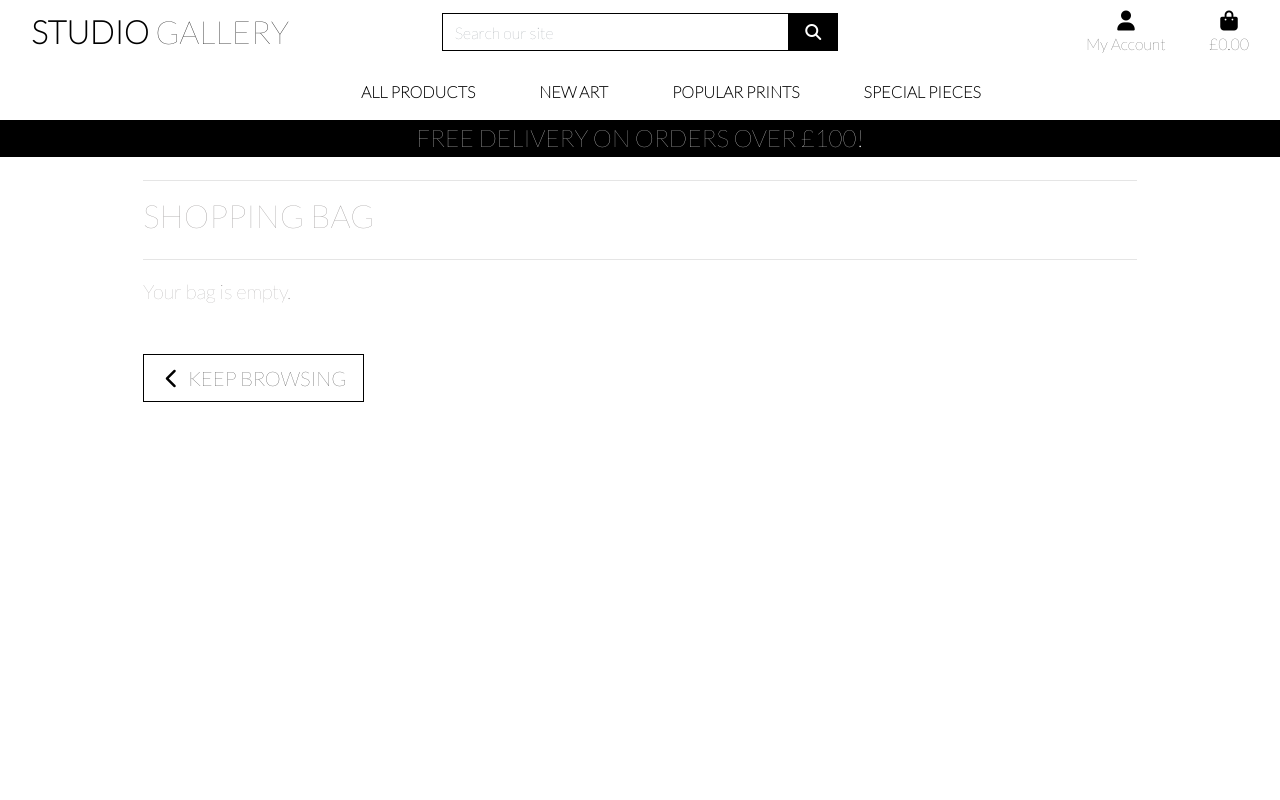
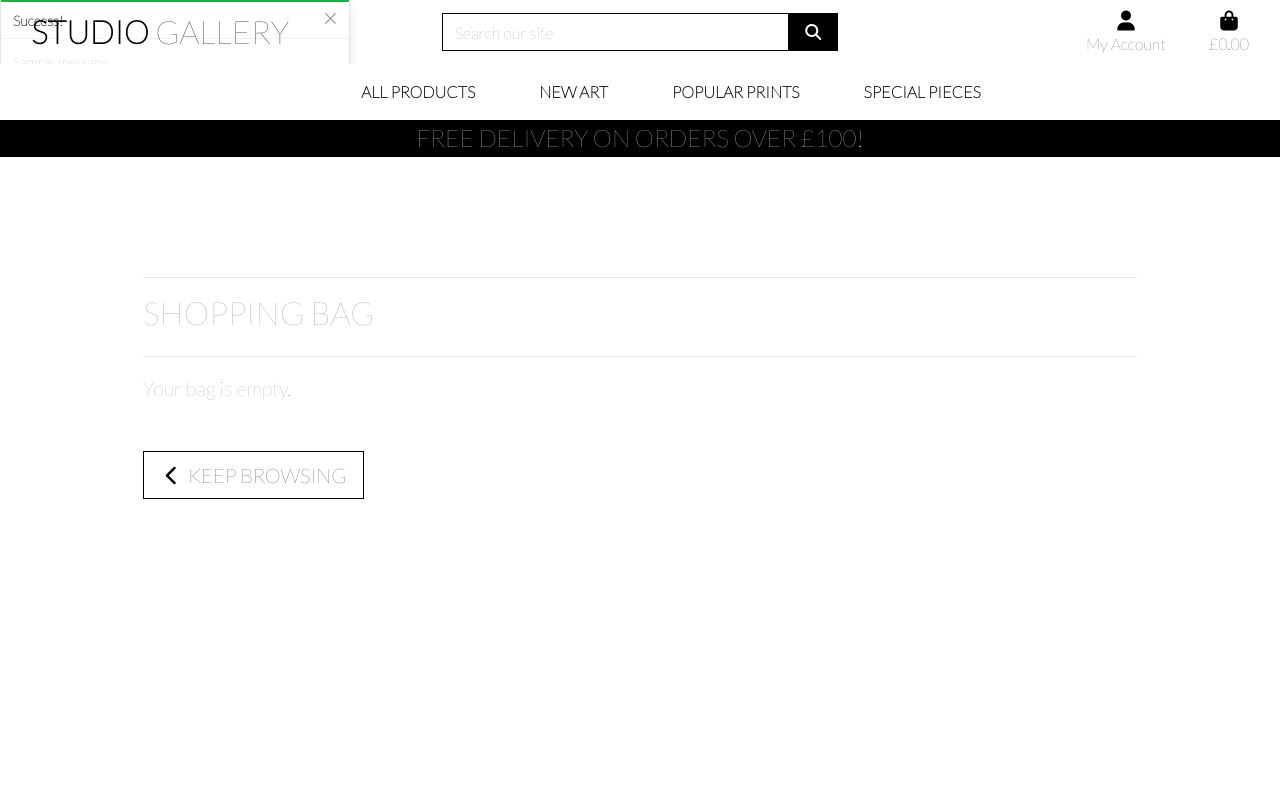
Before and after one commit to RhiH/studio_gallery, a Django app: page /bag/ in a window 1280 px wide. Run offline with Django 3.2, Linux system fonts and the light colour scheme; one stand-in notice (Sample message) is shown; some libraries are stand-ins or nearby versions.

Commit message:
created toasts

```diff
--- a/bag/views.py
+++ b/bag/views.py
@@ -1,5 +1,7 @@
 from django.shortcuts import render, redirect, reverse, HttpResponse, get_object_or_404
 from django.contrib import messages
+
+from products.models import Product
 
 # Create your views here.
 
@@ -11,6 +13,7 @@ def view_bag(request):
 def add_to_bag(request, item_id):
     """ Add a quantity of the specified product to the shopping bag """
 
+    product = Product.objects.get(pk=item_id)
     quantity = int(request.POST.get('quantity'))
     redirect_url = request.POST.get('redirect_url')
     bag = request.session.get('bag', {})
@@ -19,6 +22,7 @@ def add_to_bag(request, item_id):
         bag[item_id] += quantity
     else:
         bag[item_id] = quantity
+        messages.success(request, f'Added {product.name} to your basket')
 
     request.session['bag'] = bag
     return redirect(redirect_url)
--- a/static/css/base.css
+++ b/static/css/base.css
@@ -95,6 +95,22 @@ a.category-badge > span.badge:hover {
     cursor: pointer;
 }
 
+/* ------------------------------- bootstrap toasts */
+
+.message-container {
+    position: fixed;
+    top: 72px;
+    right: 15px;
+    z-index: 99999999999;
+}
+
+.custom-toast {
+    overflow: visible;
+}
+
+.toast-capper {
+    height: 2px;
+}
 
 
 /* -------------------------------- Media Queries */
--- a/studio_gallery/settings.py
+++ b/studio_gallery/settings.py
@@ -79,6 +79,7 @@ TEMPLATES = [
     },
 ]
 
+MESSAGE_STORAGE = 'django.contrib.messages.storage.session.SessionStorage'
 
 AUTHENTICATION_BACKENDS = [
     # Needed to login by username in Django admin, regardless of `allauth`
--- a/templates/base.html
+++ b/templates/base.html
@@ -117,6 +117,19 @@
 
   {% if messages %}
       <div class="message-container"></div>
+      {% for message in messages %}
+                {% with message.level as level %}
+                    {% if level == 40 %}
+                        {% include 'includes/toasts/toast_error.html' %}
+                    {% elif level == 30 %}
+                        {% include 'includes/toasts/toast_warning.html' %}
+                    {% elif level == 25 %}
+                        {% include 'includes/toasts/toast_success.html' %}
+                    {% else %}
+                        {% include 'includes/toasts/toast_info.html' %}
+                    {% endif %}
+                {% endwith %}
+            {% endfor %}
   {% endif %}
 
   {% block page_header %}
@@ -126,6 +139,9 @@
   {% endblock %}
 
   {% block postloadjs %}
+  <script type="text/javascript">
+    $('.toast').toast('show');
+  </script>
   {% endblock %}
 
 
--- /dev/null
+++ b/templates/includes/toasts/toast_success.html
@@ -0,0 +1,13 @@
+<div class="toast custom-toast rounded-0 border-top-0" data-autohide="false">
+    <div class="arrow-up arrow-success"></div>
+    <div class="w-100 toast-capper bg-success"></div>
+    <div class="toast-header bg-white text-dark">
+        <strong class="mr-auto">Success!</strong>
+        <button type="button" class="ml-2 mb-1 close text-dark" data-dismiss="toast" aria-label="Close">
+            <span aria-hidden="true">&times;</span>
+        </button>
+    </div>
+    <div class="toast-body bg-white">
+        {{ message }}
+    </div>
+</div>
```
Also changed, not shown: templates/includes/toasts/toast_error.html (added, +13 -0 lines), templates/includes/toasts/toast_info.html (added, +13 -0 lines), templates/includes/toasts/toast_warning.html (added, +13 -0 lines), db.sqlite3.
